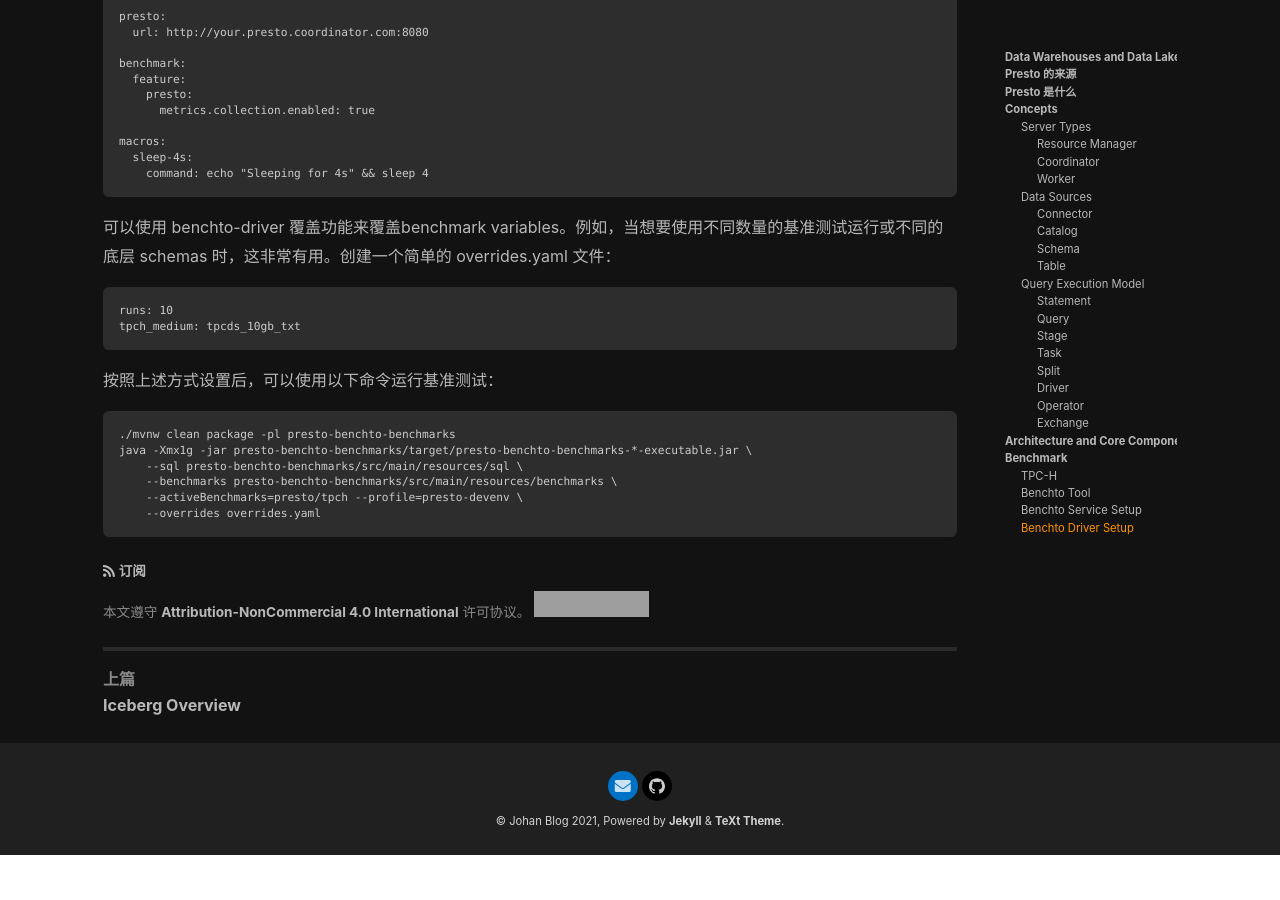
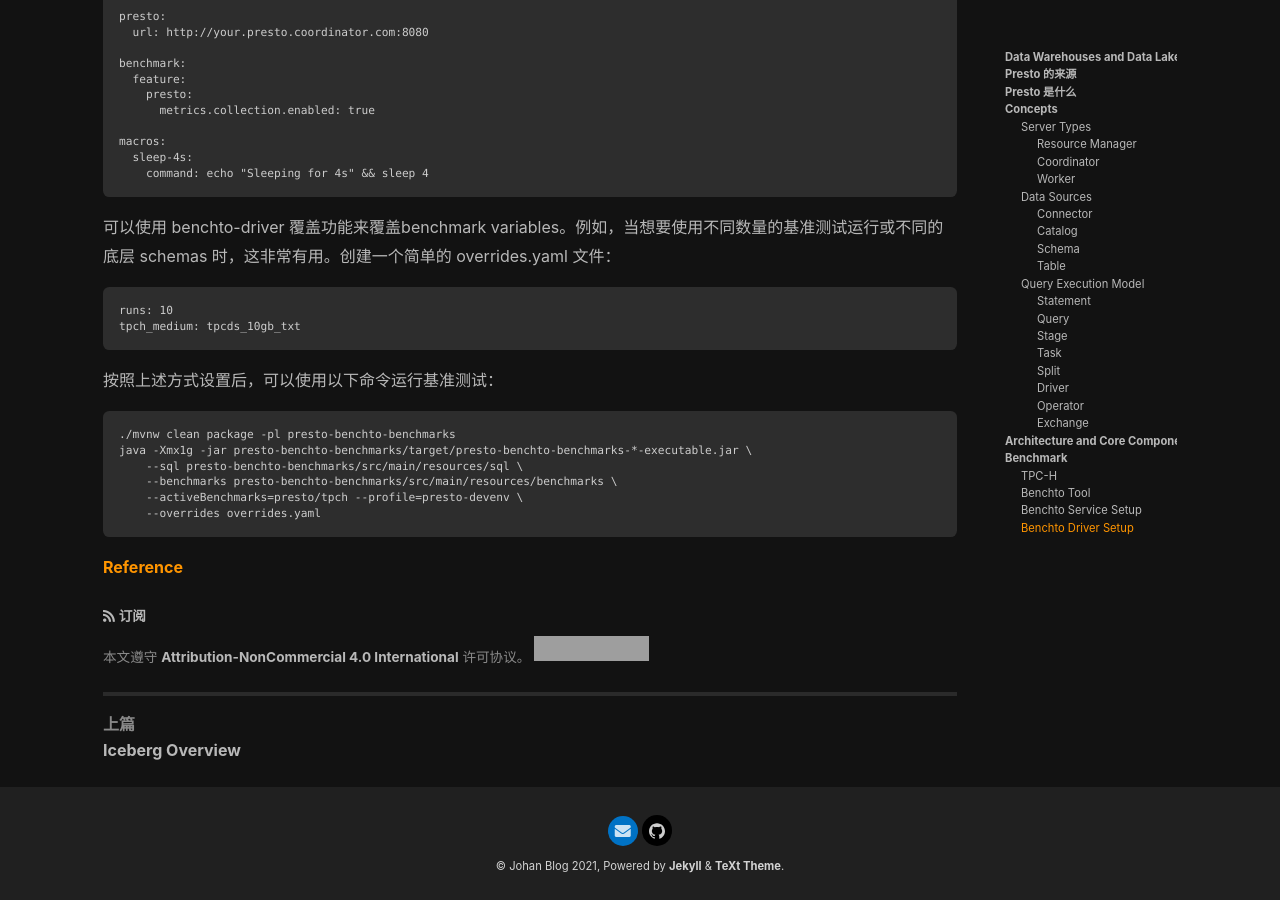
Before and after one commit to youhangwang/youhangwang.github.io, a Jekyll site: the page built from _posts/2023-07-05-presto.md, in a window 1280 px wide and 900 px high, scrolled down 12883 px. Built offline with Jekyll 4.4.1, drawn with Linux system fonts in a browser that asks for light colours; nearby versions of some CDN libraries; before the commit the page ends 13738 px from its top, so only the background shows below that; grey boxes are pictures that could not be loaded.

Commit message:
add reference

````diff
--- a/_posts/2023-07-05-presto.md
+++ b/_posts/2023-07-05-presto.md
@@ -328,3 +328,5 @@ java -Xmx1g -jar presto-benchto-benchmarks/target/presto-benchto-benchmarks-*-ex
     --activeBenchmarks=presto/tpch --profile=presto-devenv \
     --overrides overrides.yaml
 ```
+
+[Reference](https://www.lewuathe.com/use-benchto-for-evaluation-of-presto.html)
````
